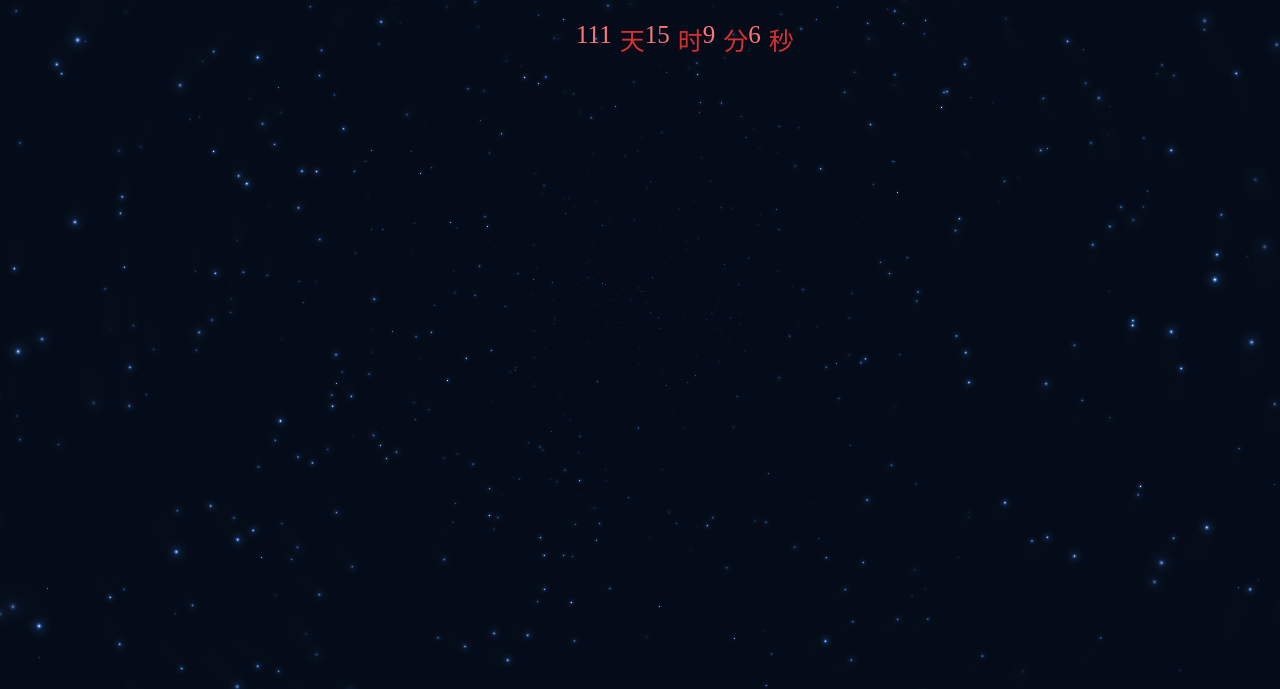
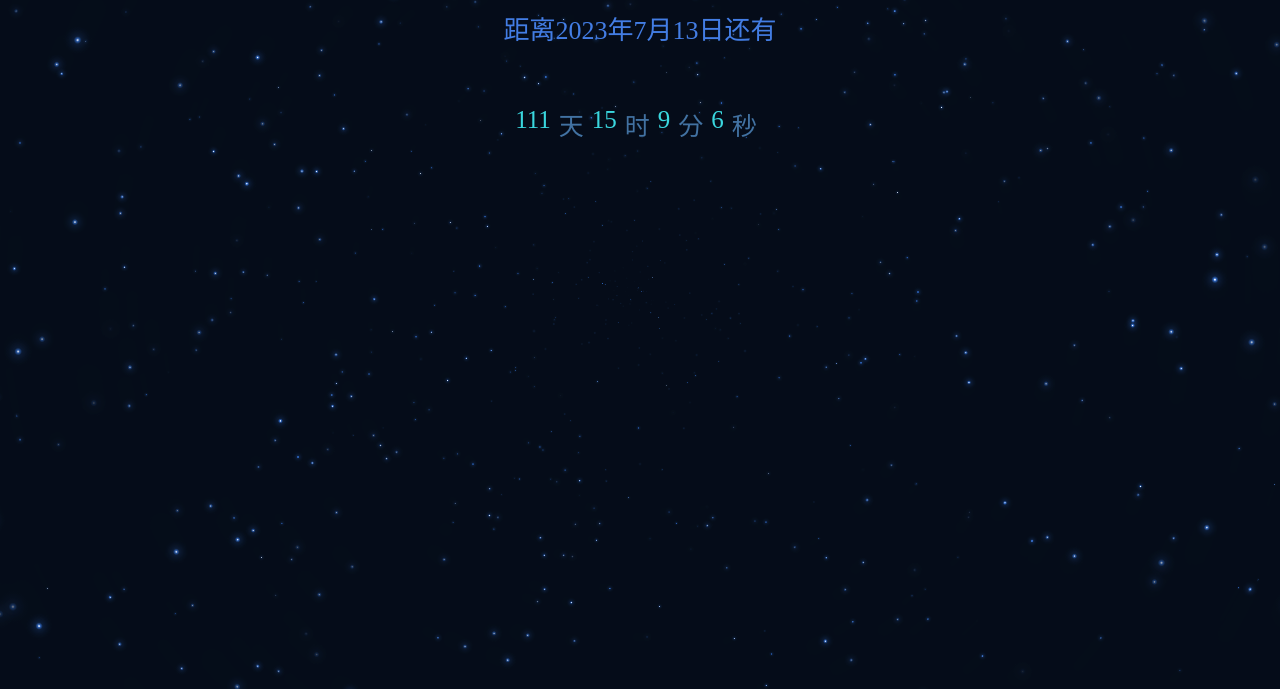
Before and after one commit to gzdlqq/starBackgroundCountDown, a plain HTML site: page index.html in a window 1280 px wide. Shown: the part 111-800 px from the top of the page. Drawn offline with Linux system fonts and the light colour scheme; animation ran at ten frames a second.

Commit message:
feat: 修改样式

```diff
--- a/index.html
+++ b/index.html
@@ -4,7 +4,7 @@
   <meta charset="UTF-8">
   <meta http-equiv="X-UA-Compatible" content="IE=edge">
   <meta name="viewport" content="width=device-width, initial-scale=1.0">
-  <title>星空背景</title>
+  <title>2023-7-13倒计时</title>
   <style>
 
   </style>
--- a/static/style.css
+++ b/static/style.css
@@ -20,24 +20,22 @@ html {
 }
 /*父盒子*/
 .fa {
-    color: red;
-    /*伸缩布局*/
+    color: #437de4;
     display: flex;
-    /*改变主轴方向  竖排*/
     flex-direction: column;
     position: fixed;
     z-index: 111;
-    top: 20px;
-    left: 33%;
+    width: 100%;
 }
 .fir {
-    font-size: 50px;
-    margin-bottom: 40px;
+    font-size: 26px;
+    margin-bottom: 60px;
+    margin-top: 120px;
+    text-align: center;
+    width: 100%;
 }
 .fa .sj {
-    /*伸缩布局*/
     display: flex;
-    /*改变主轴方向*/
     flex-direction: column;
 
 }
@@ -51,13 +49,13 @@ html {
     margin-bottom: 30px;
     /*多行侧轴排列方式*/
     align-content: space-around;
-    color:#ff7675;
+    color:#3ad7df;
     font-size: 25px;
 }
 .fa .sj .zi {
-    color:#d63031;
+    color:#4272a2;
 }
 .zi{
     display: flex;
-    margin-left: 8px;
+    margin:0  8px;
 }
```
